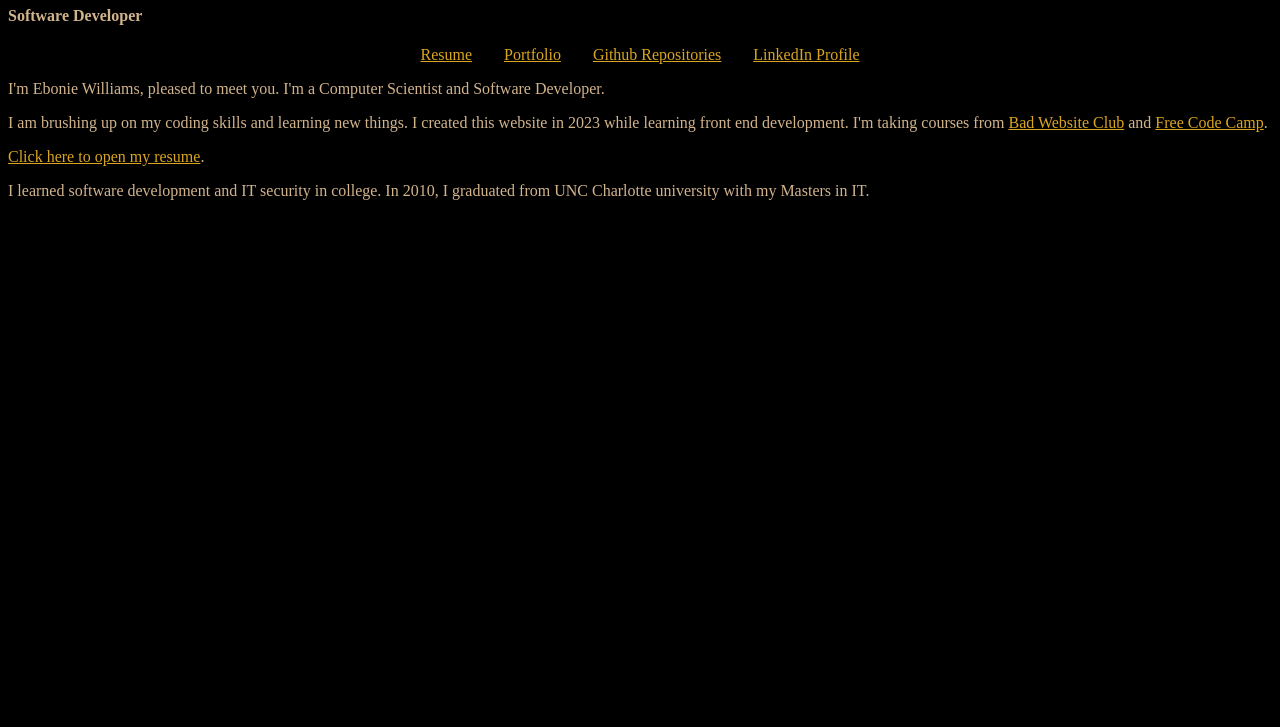
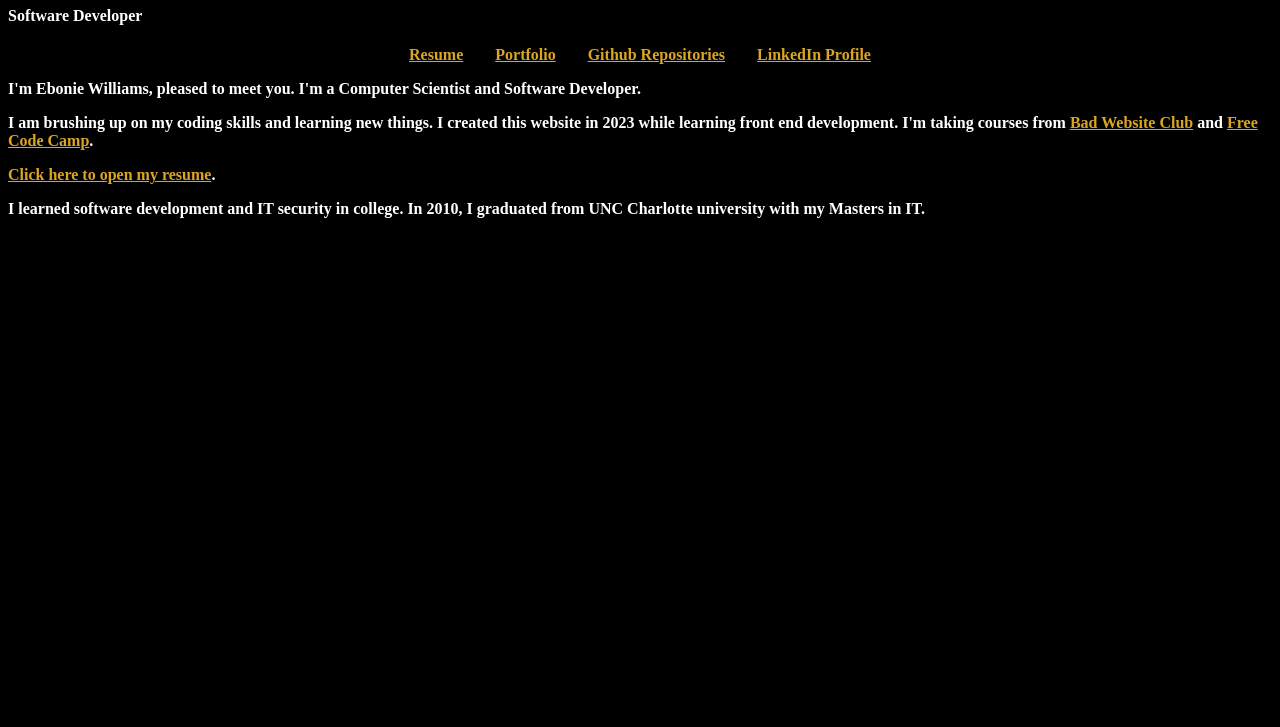
Before and after one commit to enwillia/enwillia.github.io, a plain HTML site: page index.html in a window 1280 px wide. Shown: the part 73-800 px from the top of the page. Drawn offline with Linux system fonts and the light colour scheme.

Commit message:
Updated Resume and site text
Updated Resume and site text

```diff
--- a/styles.css
+++ b/styles.css
@@ -1,3 +1,7 @@
+:root{
+  font-weight: bold;
+}
+
 .links{
     /**
       keep:  it centers my site links
@@ -27,7 +31,7 @@
 }
 
   body{
-  color: tan;
+  color: white;
   background-color: black;
   }
   a{
```
Also changed, not shown: 1 other file.
